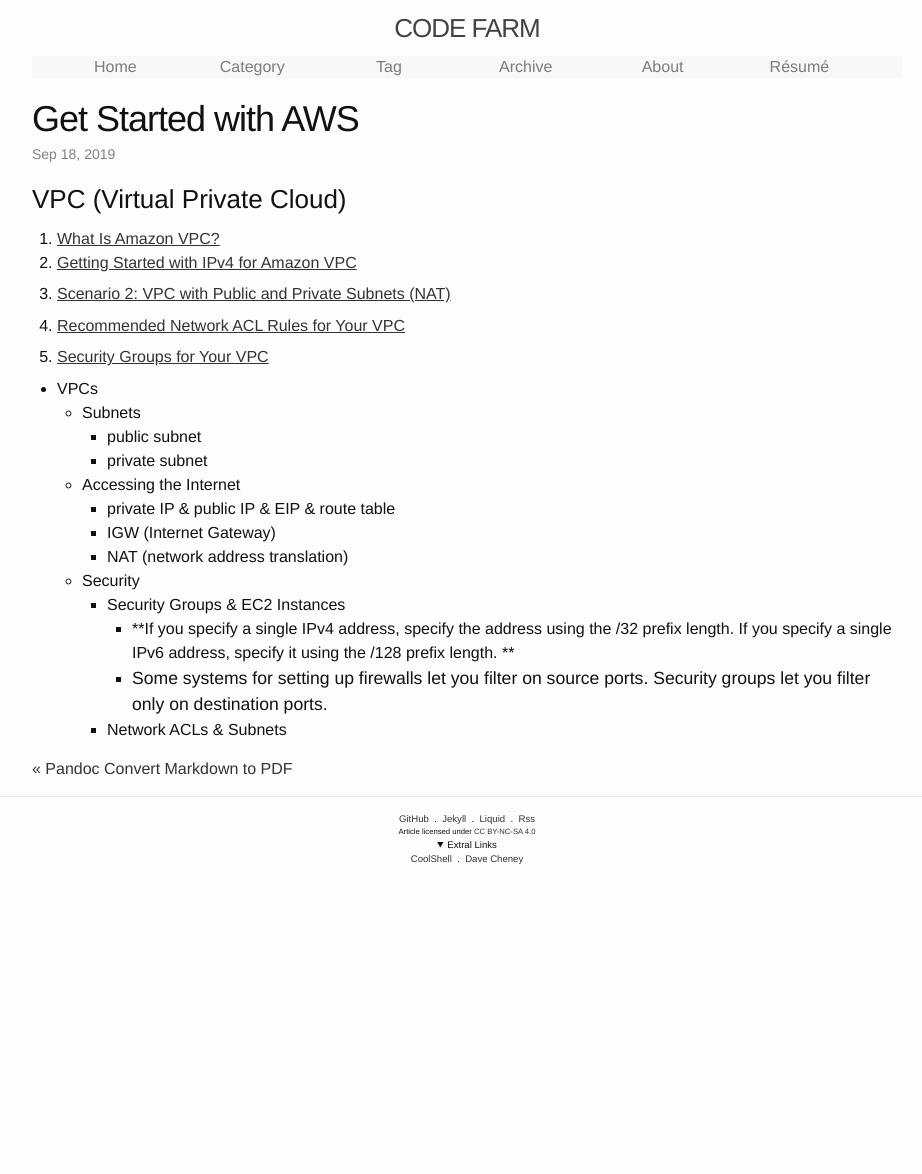
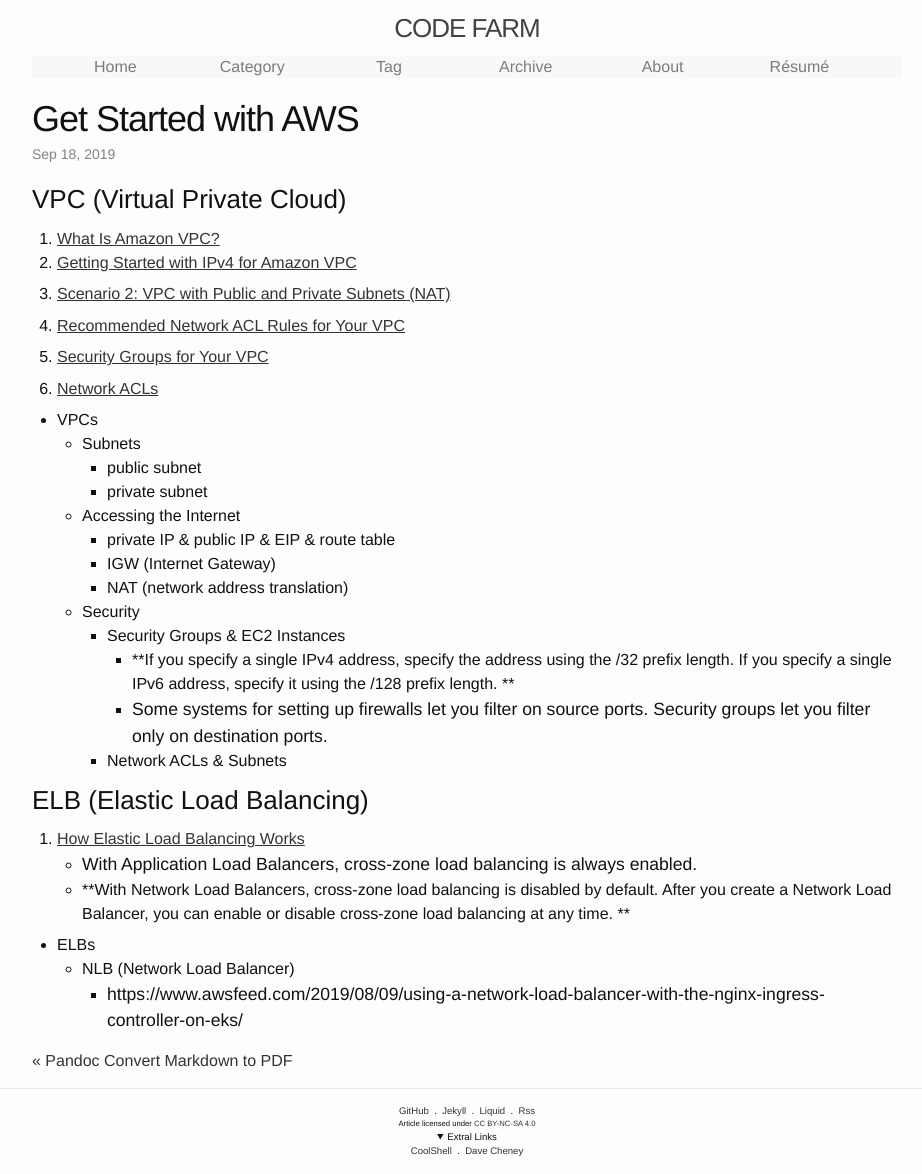
Before and after one commit to ousiax/ousiax.github.io, a Jekyll site: the page built from _posts/2019-09-18-get-started-aws.md, in a window 1280 px wide. Shown: the whole page, without its empty margins (173-1095 px from the left). Built offline with Jekyll 4.4.1, drawn with Linux system fonts in a browser that asks for light colours; before the commit the page ends 900 px from its top, so only the background shows below that.

Commit message:
Add 2019-09-18-get-started-aws.md

```diff
--- a/_posts/2019-09-18-get-started-aws.md
+++ b/_posts/2019-09-18-get-started-aws.md
@@ -17,6 +17,8 @@
 
 5. [Security Groups for Your VPC](https://docs.amazonaws.cn/en_us/vpc/latest/userguide/VPC_SecurityGroups.html)
 
+6. [Network ACLs](https://docs.amazonaws.cn/en_us/vpc/latest/userguide/vpc-network-acls.html)
+
 - VPCs
   - Subnets
     - public subnet
@@ -30,3 +32,13 @@
       - **If you specify a single IPv4 address, specify the address using the /32 prefix length. If you specify a single IPv6 address, specify it using the /128 prefix length. **
       - **Some systems for setting up firewalls let you filter on source ports. Security groups let you filter only on destination ports.**
     - Network ACLs & Subnets
+
+### ELB (Elastic Load Balancing)
+
+1. [How Elastic Load Balancing Works](https://docs.amazonaws.cn/en_us/elasticloadbalancing/latest/userguide/how-elastic-load-balancing-works.html)
+  - **With Application Load Balancers, cross-zone load balancing is always enabled.**
+  - **With Network Load Balancers, cross-zone load balancing is disabled by default. After you create a Network Load Balancer, you can enable or disable cross-zone load balancing at any time. **
+
+- ELBs
+  - NLB (Network Load Balancer)
+    - **https://www.awsfeed.com/2019/08/09/using-a-network-load-balancer-with-the-nginx-ingress-controller-on-eks/**
```
